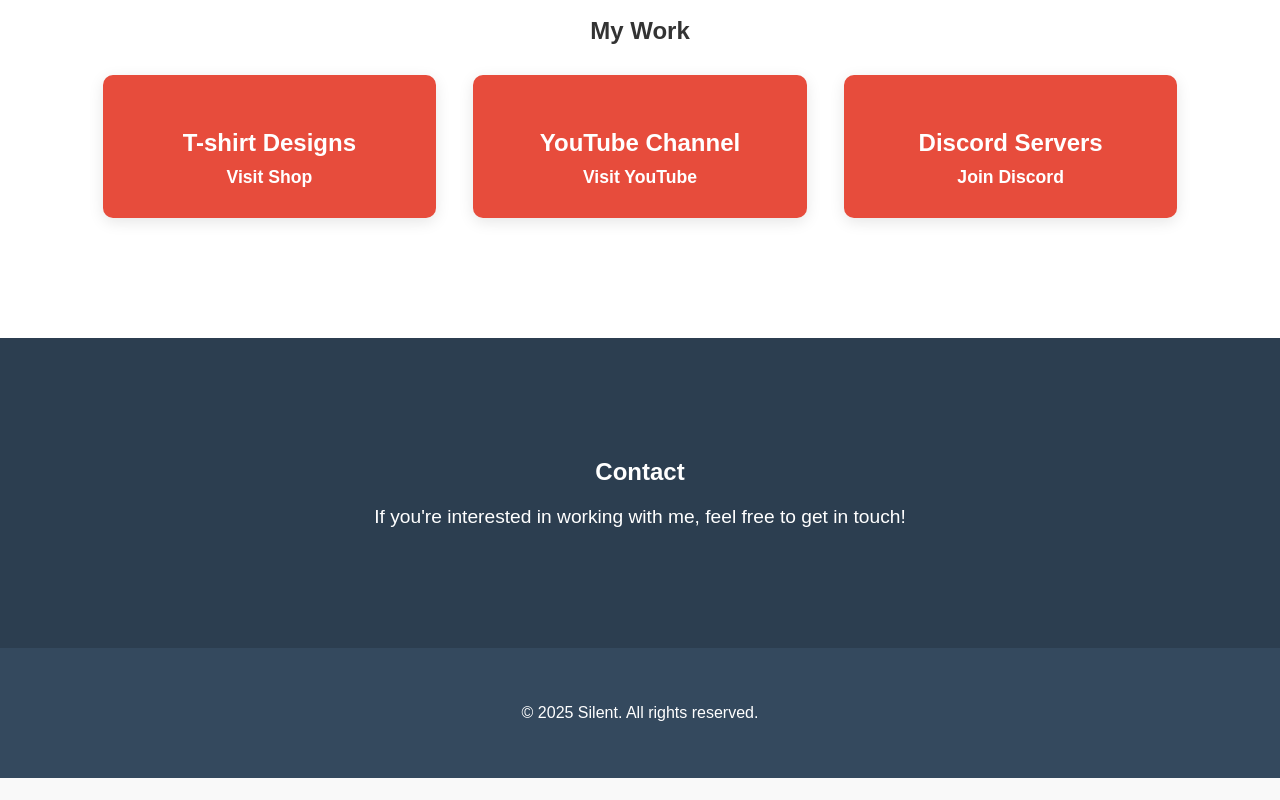
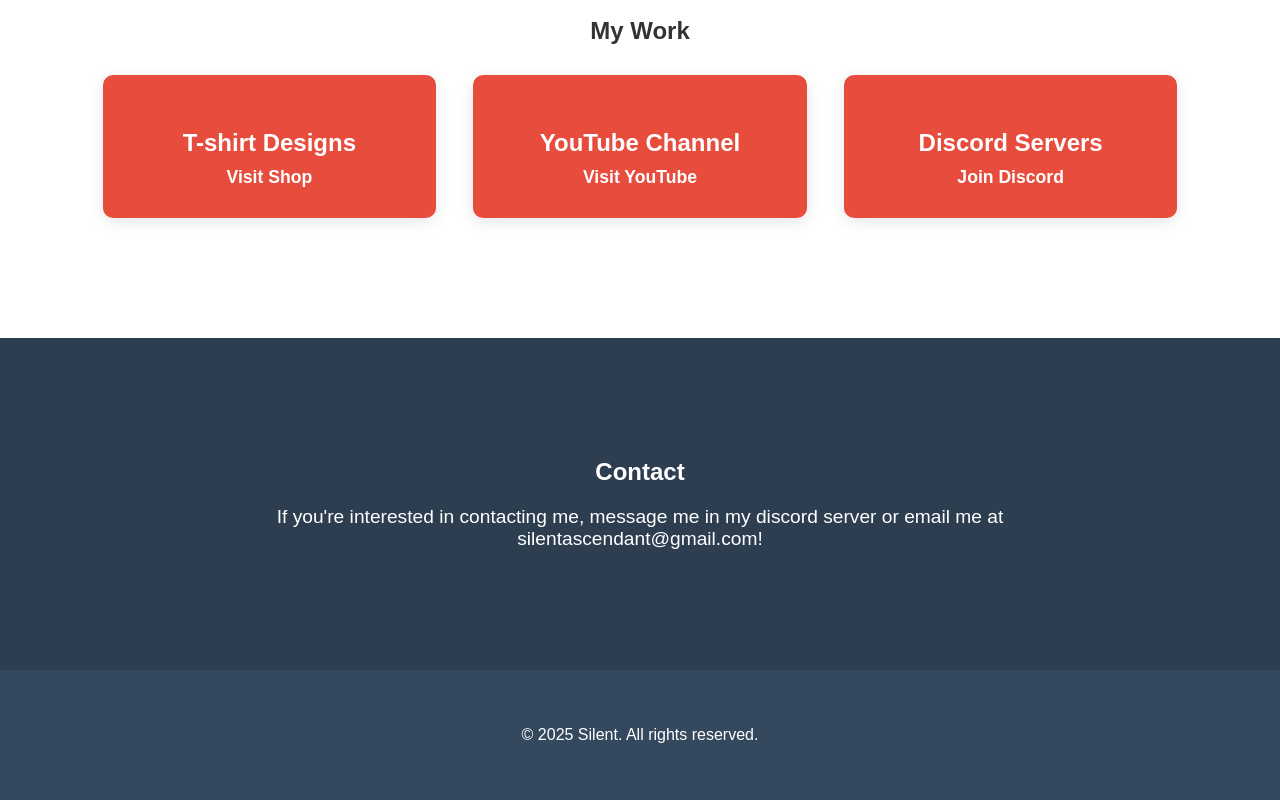
Before and after one commit to Tjculpin/Silent.github.io, a plain HTML site: page index.html in a window 1280 px wide. Shown: the part 727-1527 px from the top of the page. Before the commit the page ends 1505 px from the top, so only its background shows below. Drawn offline with Linux system fonts and the light colour scheme.

Commit message:
Update index.html

```diff
--- a/index.html
+++ b/index.html
@@ -200,7 +200,7 @@
     <section id="contact" class="fade-in">
         <div class="container">
             <h2>Contact</h2>
-            <p>If you're interested in working with me, feel free to get in touch!</p>
+            <p>If you're interested in contacting me, message me in my discord server or email me at silentascendant@gmail.com!</p>
         </div>
     </section>
 
```
